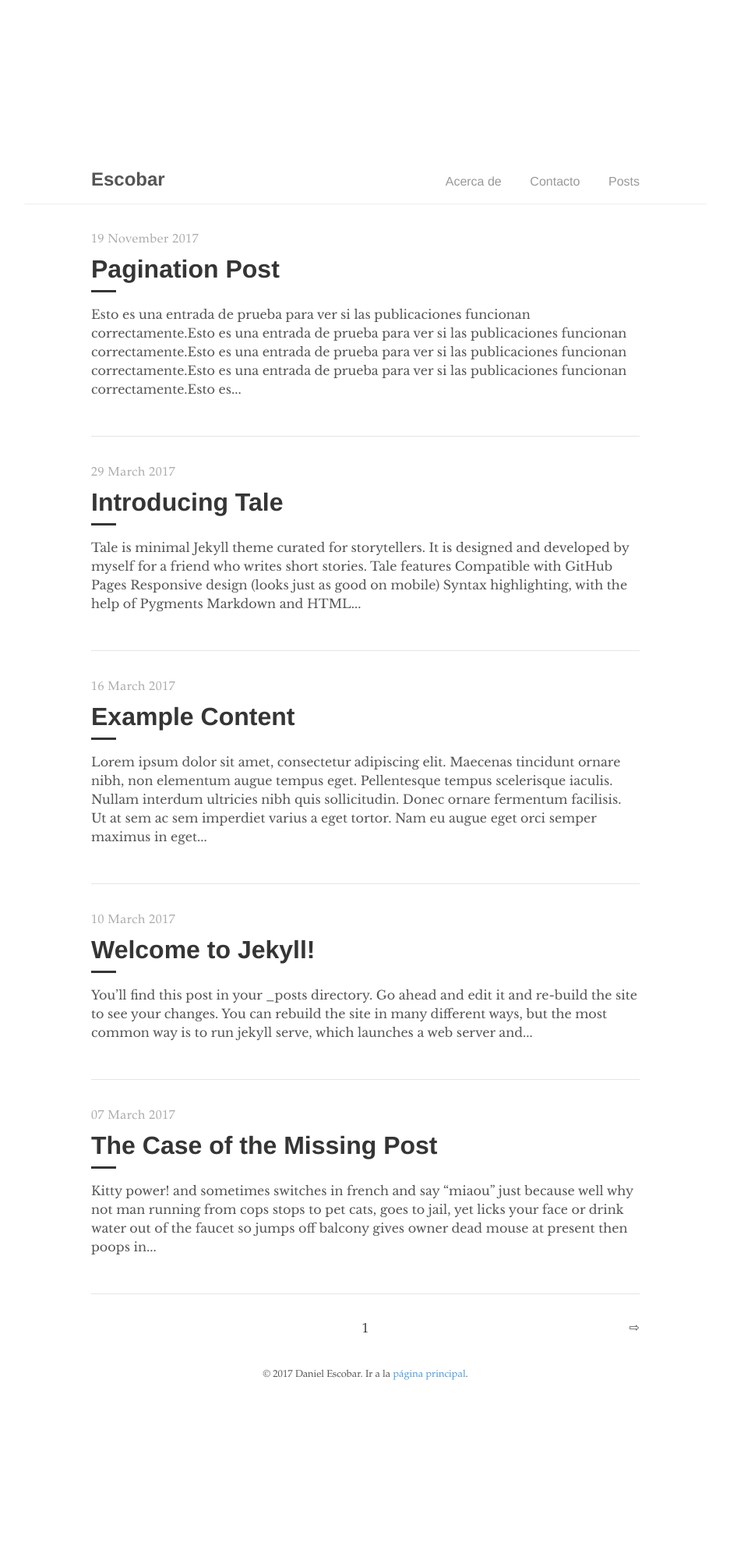
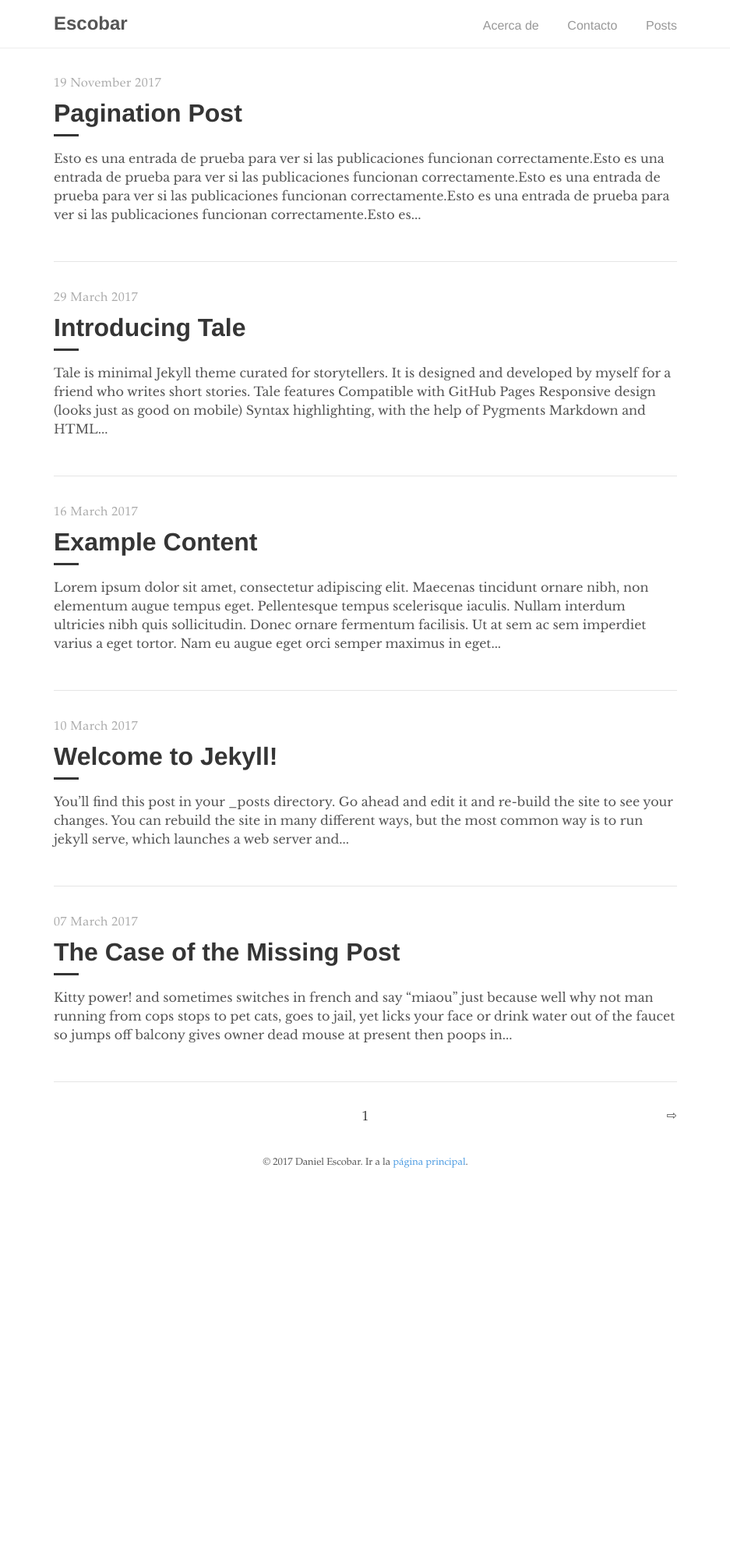
Before and after one commit to daeshu/tale, a Jekyll site: the page built from index.html, in a window 1280 px wide. Shown: the whole page at 78% size, without its empty margins (171-1108 px from the left). Built offline with Jekyll 4.4.1, drawn with Linux system fonts in a browser that asks for light colours; the list of posts is cut into pages by our own code; after the commit the page ends 1534 px from its top, so only the background shows below that.

Commit message:
Update _base.scss

```diff
--- a/_sass/_base.scss
+++ b/_sass/_base.scss
@@ -7,7 +7,7 @@ html,
 body {
   color: $default-color;
   margin: 0;
-  padding: 100px;
+  padding: 0;
 }
 
 html {
```
